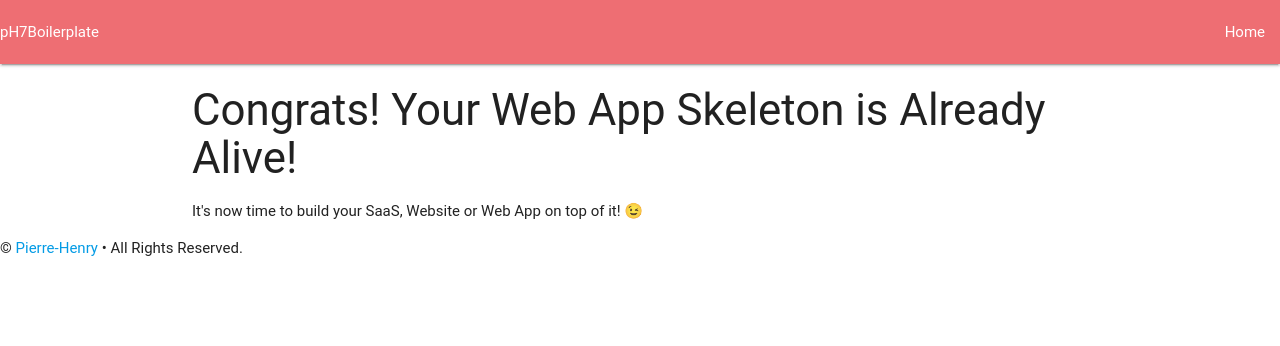
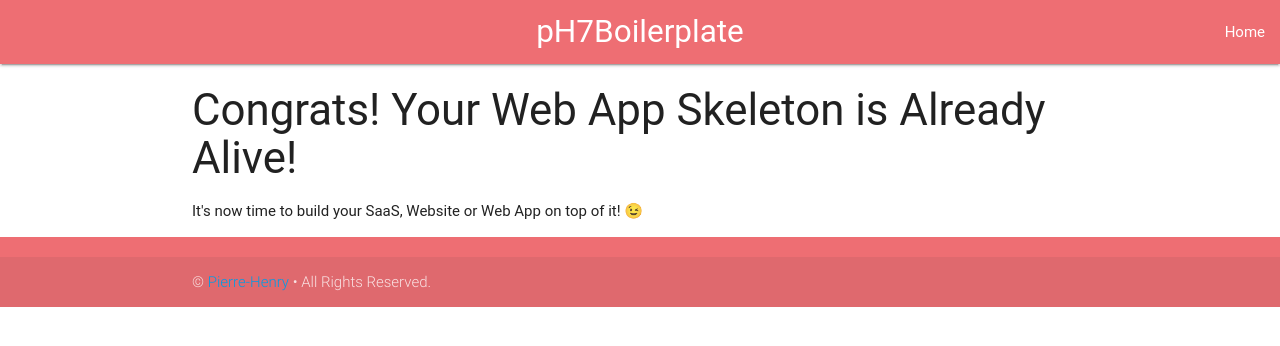
Before and after one commit to pH-7/pH7WebAppBoilerplate, a PHP site: template views/index.twig in a window 1280 px wide. Shown: the top 346 px of the page. Run offline with PHP 8.4, Linux system fonts and the light colour scheme; the template is opened without the code that fills it, so the values that code supplies are empty; some libraries are stand-ins or nearby versions; some web fonts are replaced.

Commit message:
Improve homepage layout

```diff
--- a/views/layout.twig
+++ b/views/layout.twig
@@ -11,7 +11,7 @@
 <body>
     <nav>
         <div class="nav-wrapper">
-            <a class="navbar-brand" href="{{ path('home') }}">pH7Boilerplate</a>
+            <a class="brand-logo center" href="{{ path('home') }}">pH7Boilerplate</a>
             <ul id="nav-mobile" class="right">
                 <li><a href="{{ path('home') }}">Home</a></li>
             </ul>
@@ -22,8 +22,12 @@
         {% block content %}{% endblock %}
     </div>
 
-    <footer class="footer">
-        <p>&copy; <a href="http://ph7s.github.io" title="Pierre-Henry's Page">Pierre-Henry</a> &bull; All Rights Reserved.</p>
+    <footer class="page-footer">
+        <div class="footer-copyright">
+            <div class="container">
+                © <a href="http://ph7s.github.io" title="Pierre-Henry's Page">Pierre-Henry</a> • All Rights Reserved.
+            </div>
+        </div>
     </footer>
 
     <script src="https://cdnjs.cloudflare.com/ajax/libs/materialize/0.99.0/js/materialize.min.js"></script>
```
